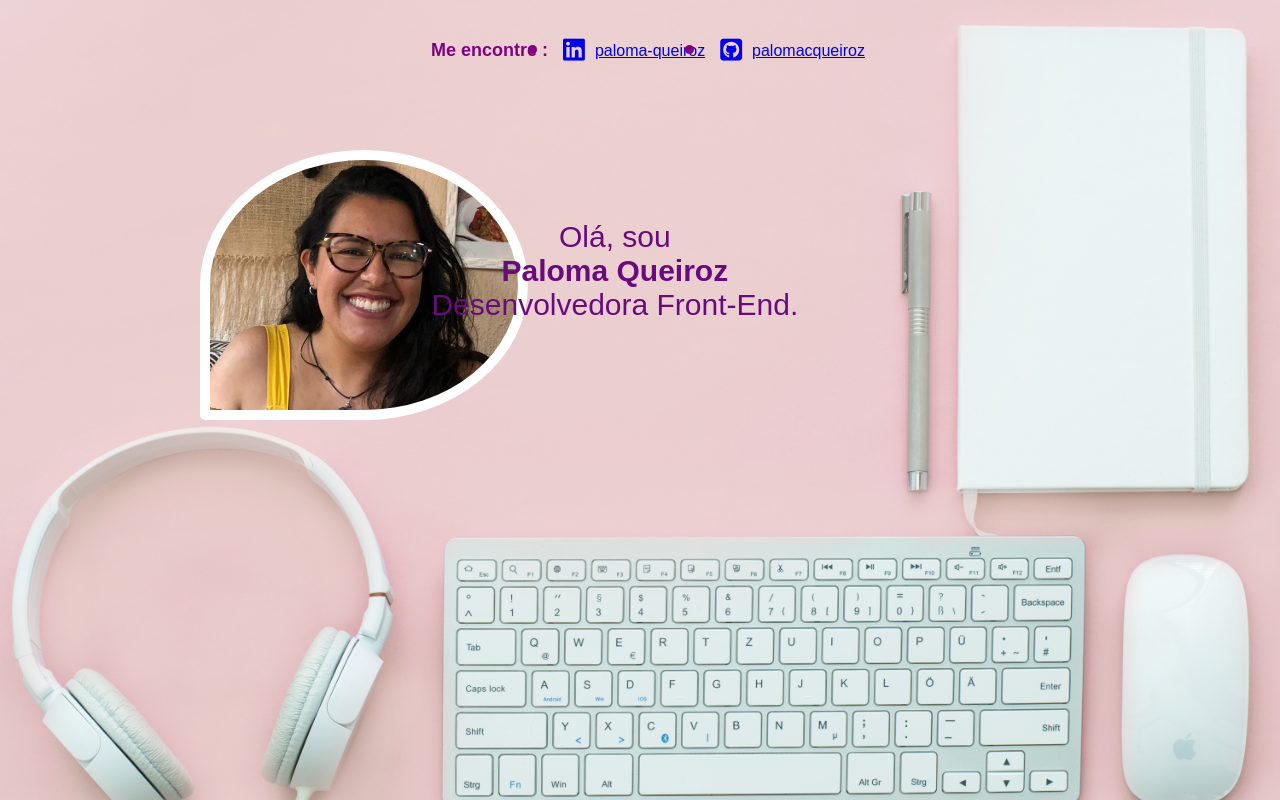
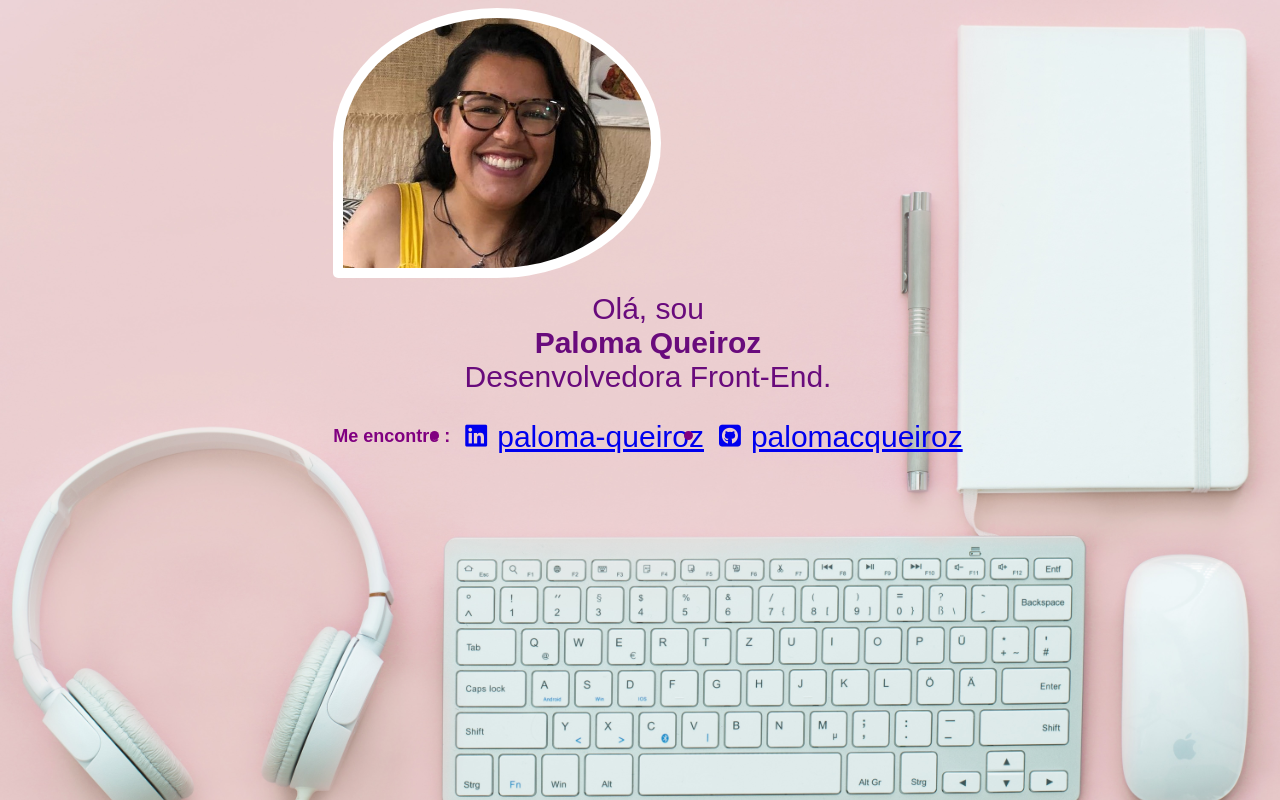
Before and after one commit to palomacqueiroz/Projeto-Final-Womakers, a plain HTML site: page index.html in a window 1280 px wide. Drawn offline with Linux system fonts and the light colour scheme.

Commit message:
Atualizado

```diff
--- a/index.html
+++ b/index.html
@@ -20,15 +20,18 @@
                 <span><b>Paloma Queiroz</b></span><br>
                 <span>Desenvolvedora Front-End.</span>
 
-            </div>
-
-            <ul class="social-media">
-                <p><b>Me encontre :</b></p>
-                <li> <a href="https://www.linkedin.com/in/paloma-queiroz-57122a89"><i class="fab fa-linkedin"></i></li> paloma-queiroz</a>
-                <li> <a href="https://github.com/palomacqueiroz"><i class="fab fa-github-square"></i></li> palomacqueiroz</a>
 
 
-            </ul>
+                <ul class="social-media">
+                    <p><b>Me encontre :</b></p>
+                    <li> <a href="https://www.linkedin.com/in/paloma-queiroz-57122a89"><i class="fab fa-linkedin"></i>
+                    </li> paloma-queiroz</a>
+                    <li> <a href="https://github.com/palomacqueiroz"><i class="fab fa-github-square"></i></li>
+                    palomacqueiroz</a>
+
+
+                </ul>
+            </div>
 
     </section>
 
--- a/style.css
+++ b/style.css
@@ -16,11 +16,9 @@ body {
 }
 
 img.photo {
-    width: 220;
     height: 250px;
     padding: 10px;
     background: #fff;
-    position: fixed;
     top: 150px;
     left: 150pt;
     margin-bottom: 10px;
@@ -34,7 +32,6 @@ img.photo {
     font-size: 30px;
     text-align: center;
     justify-content: center;
-    position: fixed;
     top: 220px;
 
 }
```
